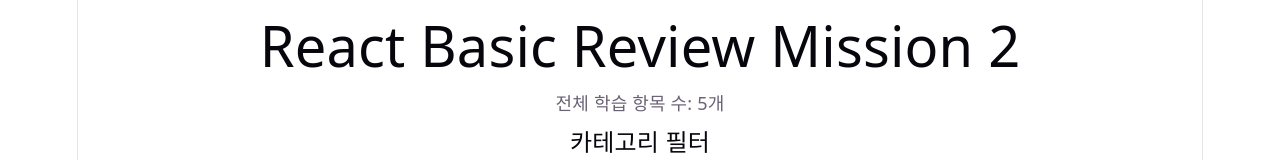
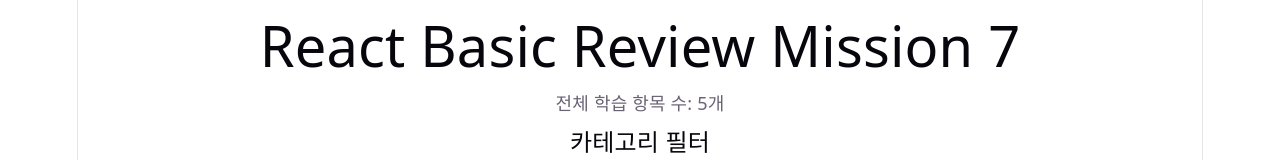
Before and after one commit to rozer4heros/react-basic-review-mission-7, a React (Vite) app: page / in a window 1280 px wide. Shown: the top 160 px of the page. Built offline with nearby package versions, Linux system fonts and the light colour scheme.

Commit message:
chore: update README to reflect project details

```diff
--- a/index.html
+++ b/index.html
@@ -4,7 +4,7 @@
     <meta charset="UTF-8" />
     <link rel="icon" type="image/svg+xml" href="/favicon.svg" />
     <meta name="viewport" content="width=device-width, initial-scale=1.0" />
-    <title>React Basic Review Mission 2</title>
+    <title>React Basic Review Mission 7</title>
   </head>
   <body>
     <div id="root"></div>
--- a/src/App.jsx
+++ b/src/App.jsx
@@ -25,7 +25,7 @@ function App() {
 
   return (
     <>
-      <h1>react basic review mission 2</h1>
+      <h1>react basic review mission 7</h1>
       <p>전체 학습 항목 수: {reactData.length}개</p>
       <h2>카테고리 필터</h2>
       <div>
```
Also changed, not shown: 1 other file (tests, documents, lock files or other folders).
